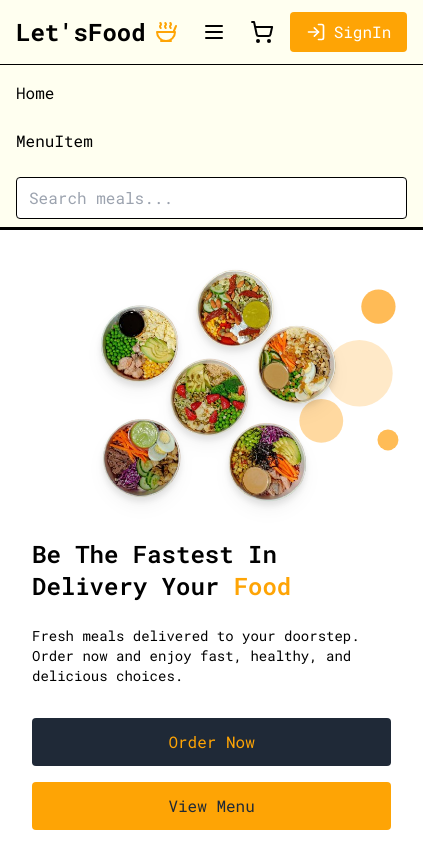
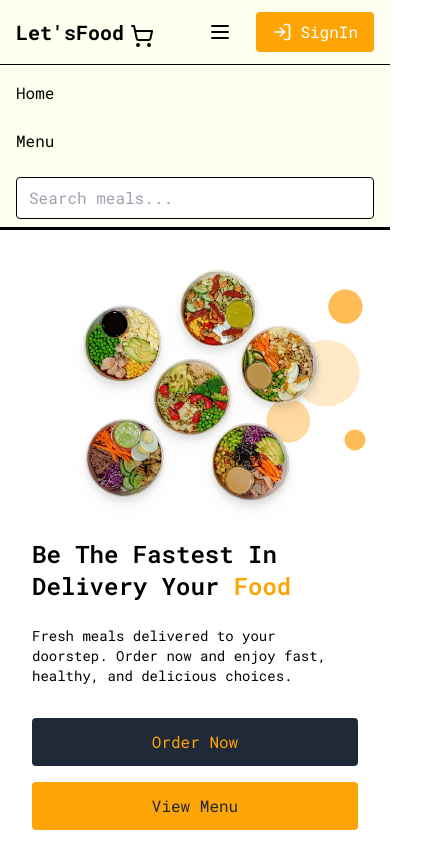
Before and after one commit to MasoudNouradini/food-test, a React (Vite) app: page / in a window 390 px wide. Both pictures are taken after a click on the button "Toggle Menu". Shown: the whole page, 423 px wide, since content can reach past the window. Built offline with nearby package versions, Linux system fonts and the light colour scheme.

Commit message:
message fixed responsive icon cart

```diff
--- a/src/components/Layout/CartButtonPreview.jsx
+++ b/src/components/Layout/CartButtonPreview.jsx
@@ -31,7 +31,9 @@ function CartButtonPreview() {
             animate={{ opacity: 1, y: 0 }}
             exit={{ opacity: 0, y: -5 }}
             transition={{ duration: 0.2 }}
-            className="absolute top-full right-0 mt-2 w-80 bg-white/80 backdrop-blur-lg border border-gray-200 shadow-xl rounded-xl p-4 z-50"
+            className="absolute top-full mt-2 w-80 bg-white/80 backdrop-blur-lg border border-gray-200 shadow-xl rounded-xl p-4 z-50
+             left-1/2 -translate-x-1/2
+             sm:left-auto sm:right-0 sm:translate-x-0"
           >
             <CartOverview title="View Cart" variant="small" />
           </motion.div>}
--- a/src/components/Layout/Header.jsx
+++ b/src/components/Layout/Header.jsx
@@ -5,6 +5,7 @@ import { setSearchQuery } from "../../features/search/headerInputSlice";
 import HeaderAuth from "./HeaderAuth";
 import CartButtonPreview from "./CartButtonPreview";
 import { useState } from "react";
+
 function Header() {
   const dispatch = useDispatch();
   const query = useSelector(state => state.search.query);
@@ -18,8 +19,8 @@ function Header() {
     <>
       <header className="bg-primary border-b-2">
         <div className="max-w-6xl mx-auto flex items-center justify-between py-3 px-4 sm:px-6 gap-4">
-          <Link to="/" className="flex items-center gap-2 text-2xl font-bold">
-            Let'sFood <Soup className="text-secondary" />
+          <Link to="/" className="flex items-center gap-2 font-bold text-xl sm:text-2xl">
+            Let'sFood <Soup className="text-secondary hidden sm:block " />
           </Link>
 
           <nav className="hidden sm:flex gap-x-6 text-sm font-semibold">
@@ -46,12 +47,25 @@ function Header() {
     <MenuIcon className="w-6 h-6 text-gray-700" />
   </button>
 
+  {/* دسکتاپ → هر دو کنار هم */}
+  <div className="hidden sm:flex items-center gap-4">
     <CartButtonPreview />
+    <HeaderAuth />
+  </div>
+
+  {/* موبایل → سبد خرید میاد پایین سمت چپ */}
+  <div className="sm:hidden  absolute top-6 left-[130px] z-50">
+    <CartButtonPreview />
+  </div>
+
+  {/* موبایل → signin بمونه بالا */}
+  <div className="sm:hidden">
     <HeaderAuth />
   </div>
 </div>
 
-        {/* Mobile Menu */}
+        </div>
+
         {isMenuOpen && (
           <nav className="sm:hidden px-4 py-2 flex flex-col gap-2 bg-primary border-t border-gray-200">
             <Link
@@ -66,7 +80,7 @@ function Header() {
               className="py-2 hover:bg-gray-100 rounded"
               onClick={() => setIsMenuOpen(false)}
             >
-              MenuItem
+              Menu
             </Link>
           </nav>
         )}
```
Lines whose indentation alone changed are shown as unchanged.
